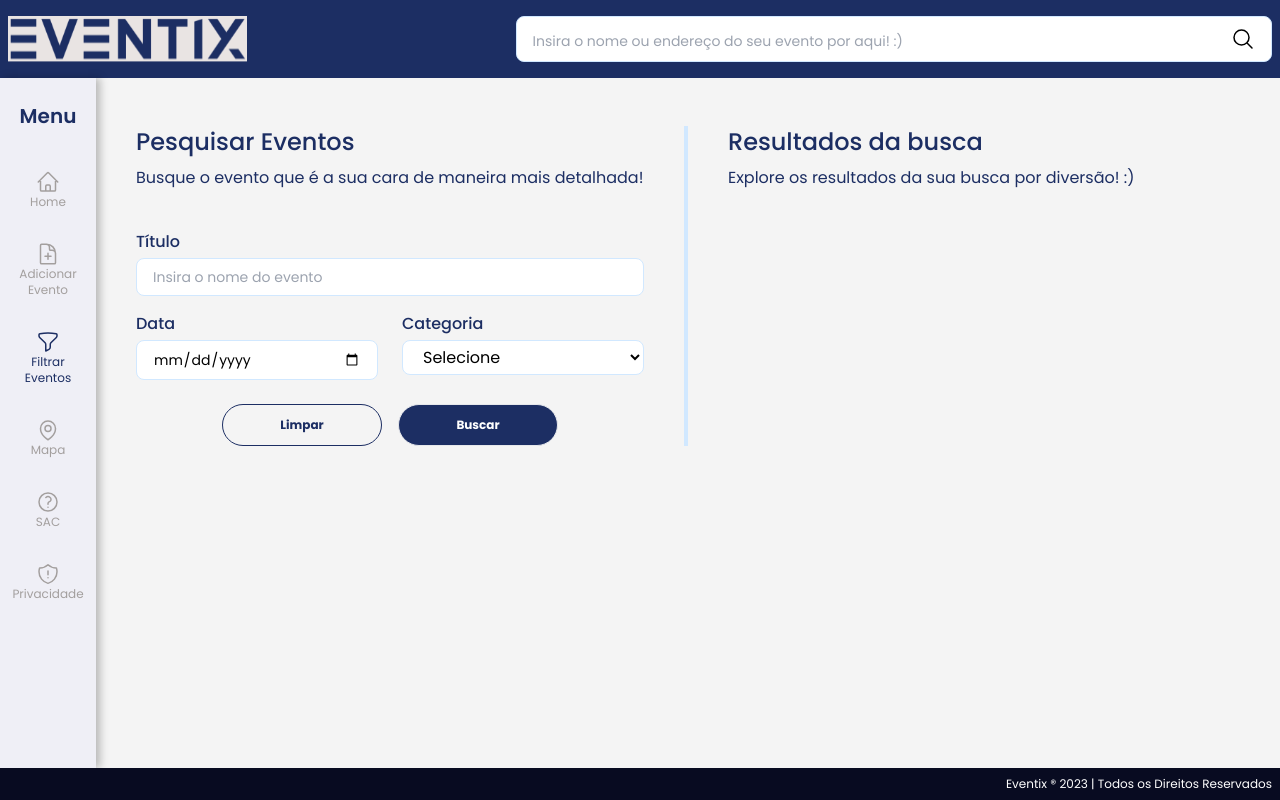
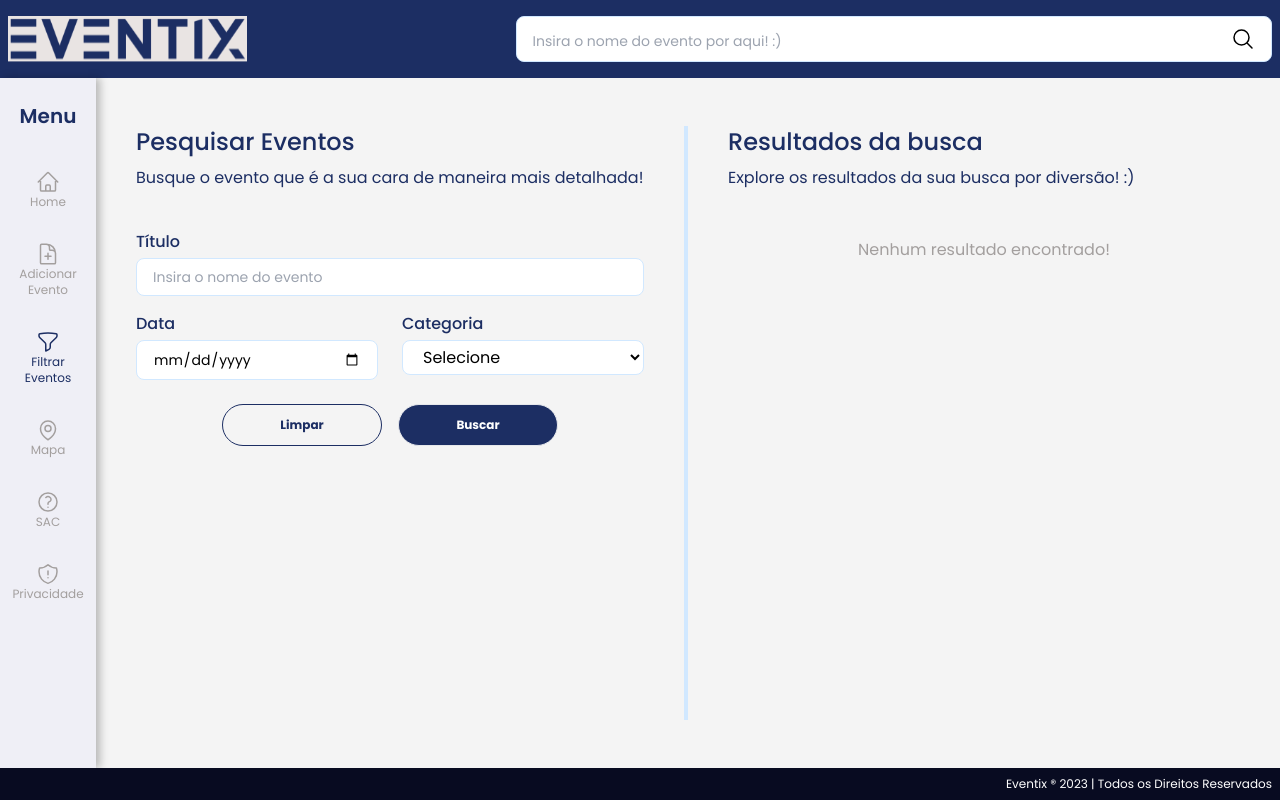
Before and after one commit to kenmarcos/eventix_front, a Next.js app: page /events/search in a window 1280 px wide. Built offline with nearby package versions, Linux system fonts and the light colour scheme.

Commit message:
feat: implement search on header input

```diff
--- a/src/app/(pages)/events/search/components/search-events-form/SearchEventsForm.tsx
+++ b/src/app/(pages)/events/search/components/search-events-form/SearchEventsForm.tsx
@@ -28,6 +28,7 @@ const SearchEventsForm = () => {
   const {
     register,
     handleSubmit,
+    reset,
     setValue,
     control,
     formState: { errors },
@@ -44,8 +45,7 @@ const SearchEventsForm = () => {
   // };
 
   const handleOnSubmit = async (data: SearchEventsFormProps) => {
-    console.log(data);
-
+    try {
       const events = await fetchWrapper(
         `/events/filter?` +
           new URLSearchParams({
@@ -59,10 +59,9 @@ const SearchEventsForm = () => {
       );
 
       setFilteredEvents(events);
-    console.log(
-      "🚀 ~ file: SearchEventsForm.tsx:68 ~ handleOnSubmit ~ events:",
-      events
-    );
+    } catch (error) {
+      console.log(error);
+    }
   };
 
   return (
@@ -169,6 +168,7 @@ const SearchEventsForm = () => {
             type="button"
             variant="outline-primary"
             className="rounded-full w-full lg:w-40"
+            onClick={() => reset()}
           >
             Limpar
           </Button>
--- a/src/app/(pages)/events/search/components/search-result/SearchResult.tsx
+++ b/src/app/(pages)/events/search/components/search-result/SearchResult.tsx
@@ -14,7 +14,7 @@ import SectionHeader from "app/components/section-header/SectionHeader";
 import { useEvents } from "context/events";
 
 const SearchResult = () => {
-  const { filteredEvents, setFilteredEvents } = useEvents();
+  const { filteredEvents } = useEvents();
 
   return (
     <section className="lg:pl-10">
@@ -23,6 +23,13 @@ const SearchResult = () => {
         subtitle="Explore os resultados da sua busca por diversão! :)"
       />
 
+      {filteredEvents.length === 0 && (
+        <p className="mt-12 text-center text-gray-dark">
+          Nenhum resultado encontrado!
+        </p>
+      )}
+
+      {filteredEvents.length > 0 && (
         <ul className="mt-10 space-y-6">
           {filteredEvents.map((event) => (
             <li key={event._id}>
@@ -76,6 +83,7 @@ const SearchResult = () => {
             </li>
           ))}
         </ul>
+      )}
     </section>
   );
 };
--- a/src/app/(pages)/events/search/page.tsx
+++ b/src/app/(pages)/events/search/page.tsx
@@ -5,7 +5,7 @@ import SearchResult from "./components/search-result/SearchResult";
 
 const SearchEvents = () => {
   return (
-    <div className="px-2 lg:px-10 mt-12 mb-24 grid grid-cols-1 lg:grid-cols-2">
+    <div className="px-2 pt-12 pb-12 lg:px-10 grid grid-cols-1 lg:grid-cols-2 lg:h-full">
       <SearchEventsForm />
 
       <hr className="border-t-4 border-blue-light my-10 lg:hidden" />
--- a/src/app/components/header/Header.tsx
+++ b/src/app/components/header/Header.tsx
@@ -1,12 +1,38 @@
+"use client";
+
 import Image from "next/image";
 import Link from "next/link";
+import { useRouter } from "next/navigation";
+import { useState } from "react";
 
 import Input from "components/input/Input";
 
 import { Bars3Icon } from "@heroicons/react/20/solid";
 import { MagnifyingGlassIcon } from "@heroicons/react/24/outline";
+import { useEvents } from "context/events";
+import fetchWrapper from "utils/fetchWrapper";
 
 const Header = () => {
+  const [search, setSearch] = useState("");
+  const { setFilteredEvents } = useEvents();
+  const router = useRouter();
+
+  const searchEvent = async () => {
+    if (search === "") return;
+
+    try {
+      const events = await fetchWrapper(`/events/event?title=${search}`, {
+        method: "GET",
+      });
+
+      setFilteredEvents(events);
+
+      router.push("/events/search");
+    } catch (error) {
+      console.log(error);
+    }
+  };
+
   return (
     <header className="bg-blue-primary px-2 py-4">
       <div className="container mx-auto flex flex-col items-center gap-4 lg:flex-row lg:justify-between">
@@ -29,8 +55,14 @@ const Header = () => {
           <Input
             componentClassName="w-9/12"
             className="text-xl"
-            placeholder="Insira o nome ou endereço do seu evento por aqui! :)"
+            placeholder="Insira o nome do evento por aqui! :)"
             rightIcon={<MagnifyingGlassIcon width={24} />}
+            onKeyDown={(event) => {
+              if (event.key === "Enter") {
+                searchEvent();
+              }
+            }}
+            onChange={(event) => setSearch(event.target.value)}
           />
         </div>
       </div>
```
Lines whose indentation alone changed are shown as unchanged.
